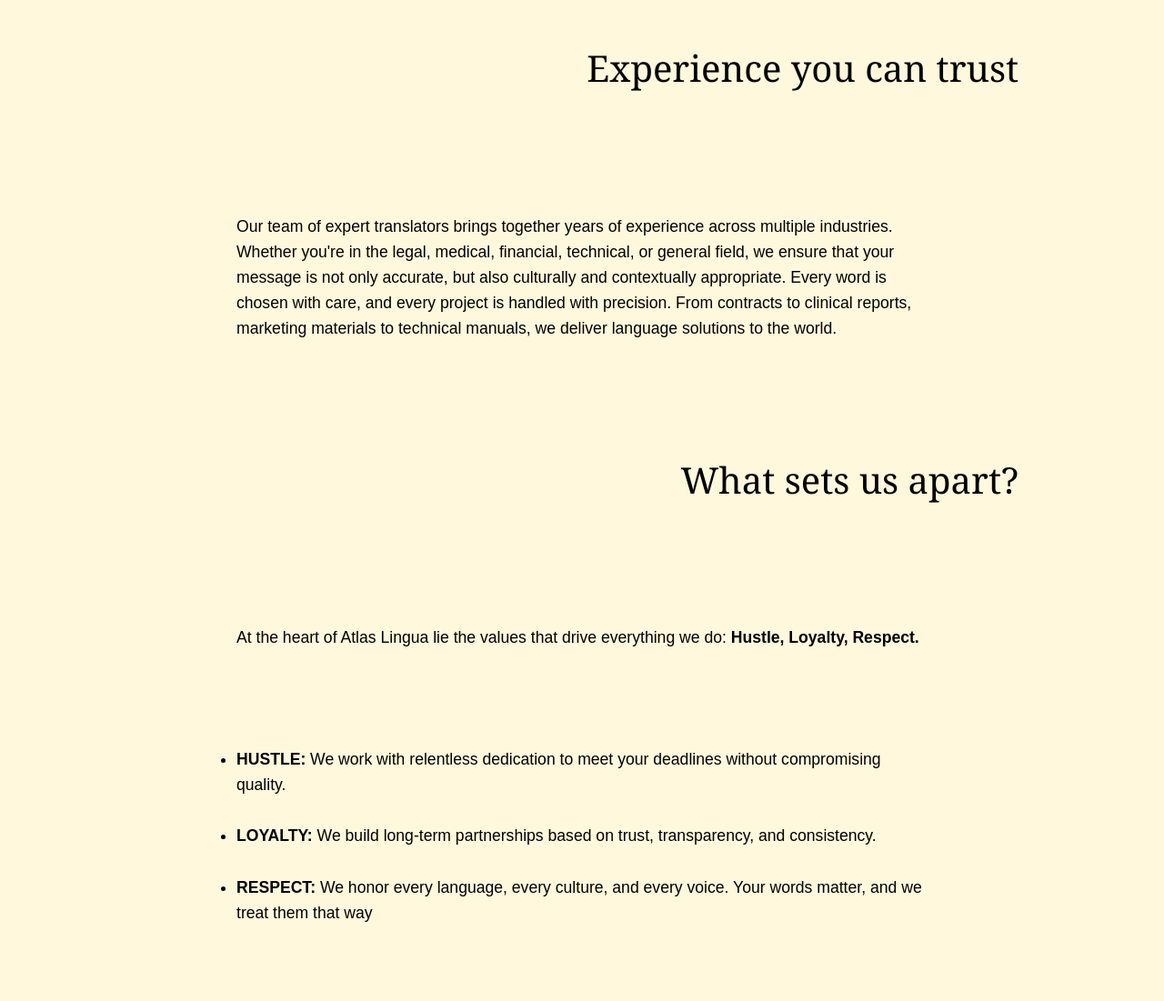
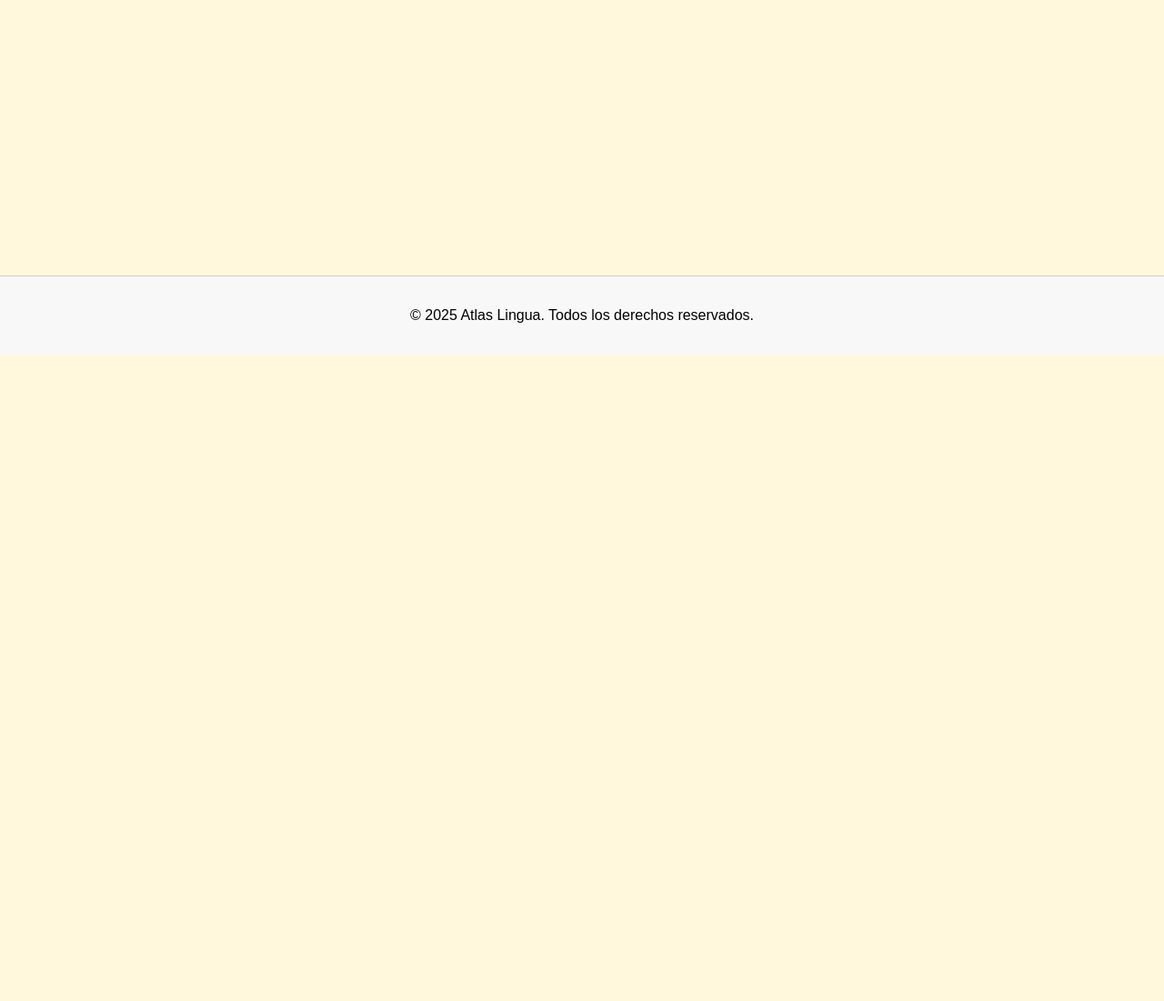
Before and after one commit to Nether-Ruby/atlas-lingua, a plain HTML site: page paginas/index.html in a window 1280 px wide. Shown: the part 907-2008 px from the top of the page at 91% size. After the commit the page ends 1297 px from the top, so only its background shows below. Drawn offline with Linux system fonts and the light colour scheme.

Commit message:
Revert "Agregado texto"
This reverts commit f1502d4494745e3505d8aec9215860501f69e5ba.

```diff
--- a/estilos/estilos.css
+++ b/estilos/estilos.css
@@ -62,30 +62,6 @@
     line-height: 1.6;
   }
 
-  .experience-grid {
-    max-width: 800px;
-    margin: 40px auto;
-    padding: 0 20px;
-    font-size: 1.1rem;
-    line-height: 1.6;
-  }
-
-  .why-us {
-    max-width: 800px;
-    margin: 40px auto;
-    padding: 0 20px;
-    font-size: 1.1rem;
-    line-height: 1.6;
-  }
-
-  .values {
-    max-width: 800px;
-    margin: 40px auto;
-    padding: 0 20px;
-    font-size: 1.1rem;
-    line-height: 1.6;
-  }
-
   .marquee {
     font-family: Georgia, 'Times New Roman', Times, serif;
     font-size: 40px;
--- a/paginas/index.html
+++ b/paginas/index.html
@@ -31,27 +31,6 @@
       <p class="indexp-grid">We welcome you to our agency, welcome to "Atlas Lingua". We are a professional translation agency dedicated to breaking down language barriers and connecting people across cultures. Our team of expert translators is committed to delivering accurate and culturally appropriate translations in a wide range of fields. Whether you need legal, medical, financial, technical, or general translations, Atlas Lingua is here to help you communicate with the world.</p><br>
   </section>
 
-  <section id="marquee">
-    <marquee behavior="ALTERNATE" direction="left" scrollamount="14" class="marquee">Experience you can trust</marquee>
-  </section>
-
-  <section id="experience">
-    <p class="experience-grid">Our team of expert translators brings together years of experience across multiple industries. Whether you're in the legal, medical, financial, technical, or general field, we ensure that your message is not only accurate, but also culturally and contextually appropriate. Every word is chosen with care, and every project is handled with precision. From contracts to clinical reports, marketing materials to technical manuals, we deliver language solutions to the world.</p>
-  </section>
-
-  <section id="marquee">
-    <marquee behavior="ALTERNATE" direction="left" scrollamount="14" class="marquee">What sets us apart?</marquee>
-  </section>
-
-  <section id="why-us">
-    <p class="why-us">At the heart of Atlas Lingua lie the values that drive everything we do: <strong>Hustle, Loyalty, Respect.</strong></p><br>
-    <ul class="values">
-      <li><strong>HUSTLE:</strong> We work with relentless dedication to meet your deadlines without compromising quality.</li><br>
-      <li><strong>LOYALTY:</strong> We build long-term partnerships based on trust, transparency, and consistency.</li><br>
-      <li><strong>RESPECT:</strong> We honor every language, every culture, and every voice. Your words matter, and we treat them that way</li>
-    </ul>
-  </section>
-
   <footer>
           <p>&copy; 2025 Atlas Lingua. Todos los derechos reservados.</p>
   </footer>
```
Also changed, not shown: paginas/about-us.html (+2 -4 lines), paginas/contact-us.html (+1 -2 lines), paginas/mission.html (+3 -4 lines), paginas/our-team.html (+5 -5 lines). Lines whose indentation alone changed are shown as unchanged.
